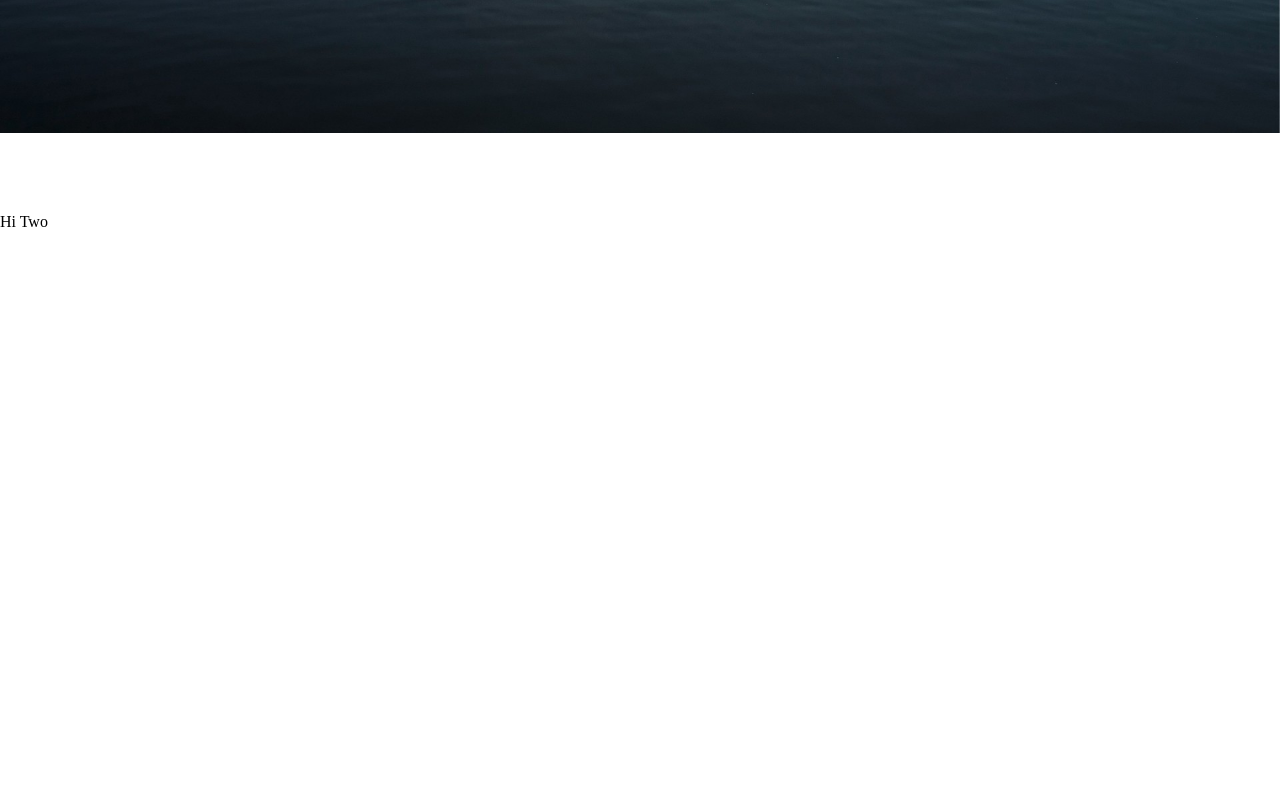
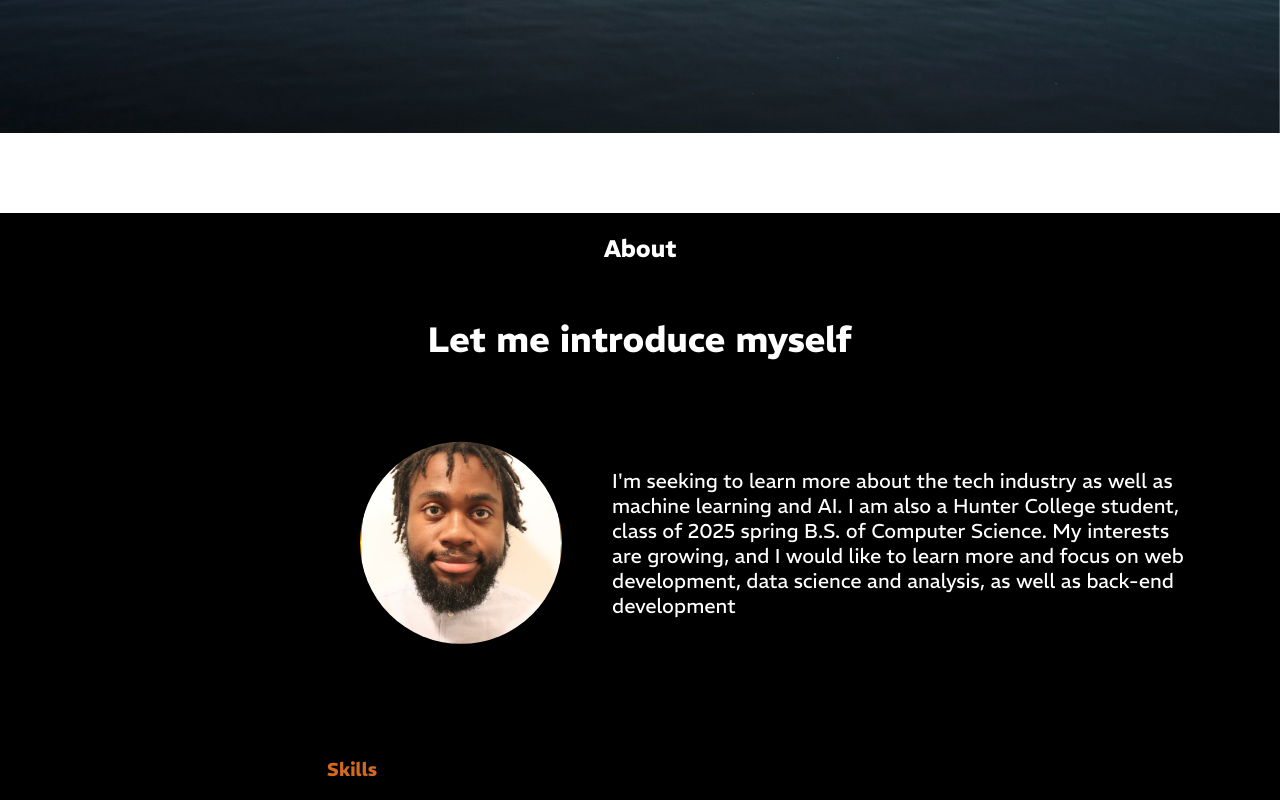
Before and after one commit to DFLotus/portfolio, a React (Create React App) app: page / in a window 1280 px wide. Shown: the part 587-1387 px from the top of the page. Before the commit the page ends 818 px from the top, so only its background shows below. Built offline with nearby package versions, Linux system fonts and the light colour scheme.

Commit message:
About section photo & bio

```diff
--- a/package.json
+++ b/package.json
@@ -10,6 +10,7 @@
     "react-dom": "^18.2.0",
     "react-icons": "^4.10.1",
     "react-scripts": "5.0.1",
+    "react-scroll": "^1.8.9",
     "web-vitals": "^2.1.4"
   },
   "scripts": {
--- a/src/components/About.js
+++ b/src/components/About.js
@@ -1,10 +1,27 @@
 import React from "react";
+import ProfileID from '../assets/profile-picture.jpg'
+import '../styles/About.css'
 
+const aboutContent = "I'm seeking to learn more about the tech industry as well as machine learning and AI. I am also a Hunter College student, class of 2025 spring B.S. of Computer Science. My interests are growing, and I would like to learn more and focus on web development, data science and analysis, as well as back-end development"
 
 const About = () => {
-    return(
+    return (
         <div className="about-container">
-            Hi Two
+            <div className="about-info">
+                <h2>About</h2>
+            </div>
+            <div className="about-hook">
+                <h3>Let me introduce myself</h3>
+            </div>
+            <div className="img-container">
+                <img className="photo-id" src={ProfileID} alt="deondrae-photo" />
+                <div className="about-content">
+                    <p>{aboutContent}</p>
+                </div>
+            </div>
+            <div className="about-qualification">
+                <h3>Skills</h3>
+            </div>
         </div>
     )
 }
--- a/src/components/Navbar.js
+++ b/src/components/Navbar.js
@@ -1,4 +1,5 @@
 import React from "react";
+import { Link } from "react-scroll";
 import '../styles/Navbar.css'
 
 const Navbar = () => {
@@ -6,7 +7,7 @@ const Navbar = () => {
         <div className="nav-bar-container">
             <nav className="nav-card">
                 <ul className="nav-items">
-                    <li><a>About</a></li>
+                    <li><Link to="about-container" spy={true} smooth={true} duration={100}>About</Link></li>
                     <li><a>Resume</a></li>
                     <li><a>Projects</a></li>
                     <li><a>Affiliations</a></li>
--- /dev/null
+++ b/src/styles/About.css
@@ -0,0 +1,59 @@
+.about-container{
+    background-color:   black;
+}
+
+.about-info{
+    font-family: rem;
+    color: white;
+    font-size: 16px;
+    display: flex;
+    justify-content: center;
+    align-items: center;
+}
+
+.about-hook{
+    font-family: rem;
+    color: white;
+    font-size: 30px;
+    font-weight: bold;
+    display: flex;
+    justify-content: center;
+    align-items: center;
+}
+
+.img-container,.about-qualification{
+    color: white;
+    font-family: rem;
+    display: flex;
+}
+
+.photo-id{
+    max-width: 200px;
+    max-height: 300px;
+    clip-path: circle();
+    border-radius: 70%;
+    border: 1px solid orange;
+    align-items: center;
+    justify-content: center;
+    padding-top: 25px;
+    margin-left: 45vh;
+}
+
+.about-content{
+    display: flex;
+    justify-content: center;
+    align-items: center;
+    padding-left: 50px;
+    text-align: left;
+    font-size: 20px;
+    width: 45%;
+}
+
+.about-qualification{
+    display: flex;
+    justify-content: center;
+    align-items: center;
+    width: 55%;
+    padding-top: 50px;
+    color: chocolate;
+}
--- a/src/styles/Navbar.css
+++ b/src/styles/Navbar.css
@@ -1,3 +1,8 @@
+html {
+    scroll-behavior: smooth;
+    scroll-padding: 15rem;
+}
+
 @font-face {
     font-family: rem;
     src: url('../assets/REM-VariableFont_wght.ttf');
@@ -12,11 +17,11 @@
     z-index: 2;
 }
 
-.nav-card{
+.nav-card {
     background-size: cover;
 }
 
-.nav-items{
+.nav-items {
     display: flex;
     justify-content: space-evenly;
     align-items: center;
```
Also changed, not shown: src/assets/profile-picture.jpg (added), 1 other file (tests, documents, lock files or other folders).
